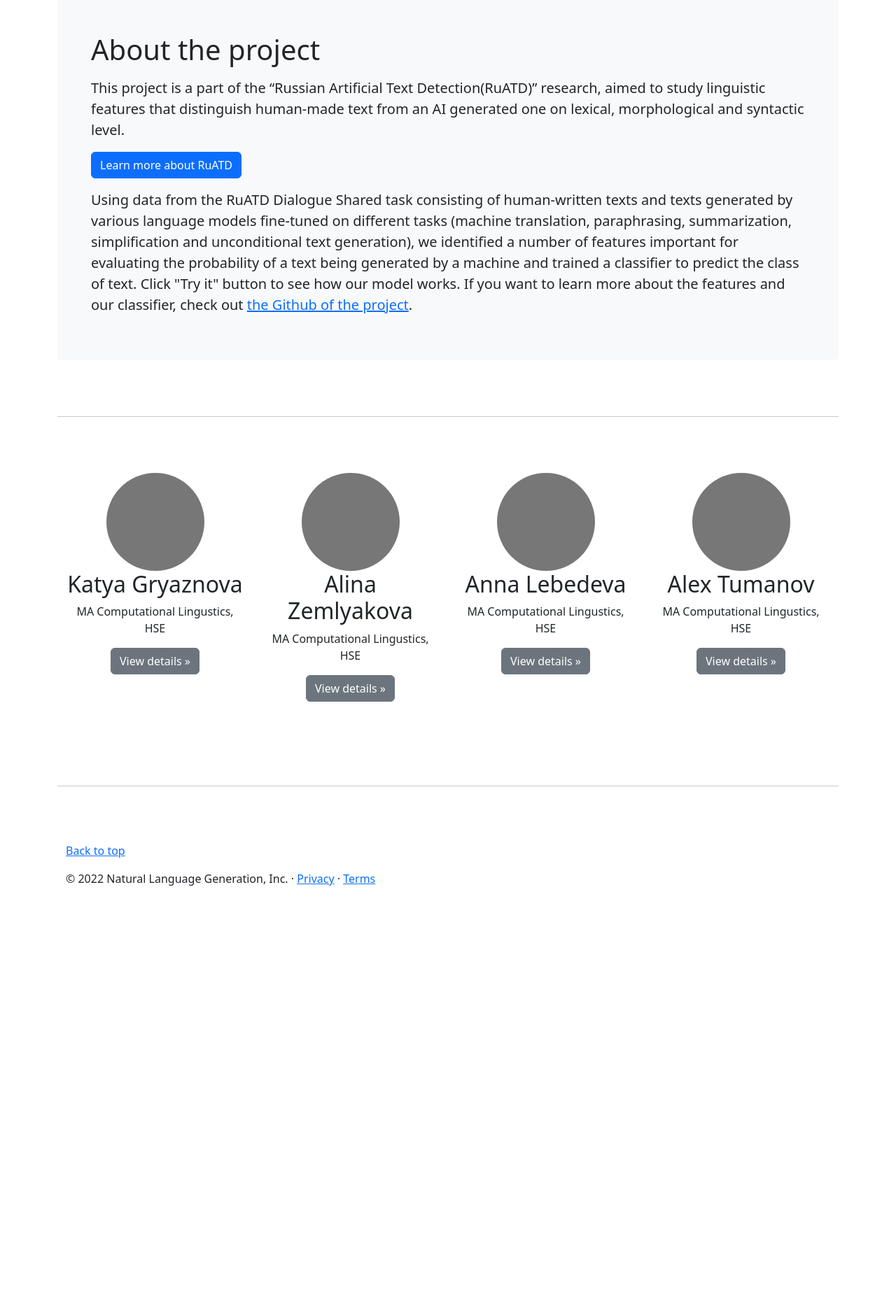
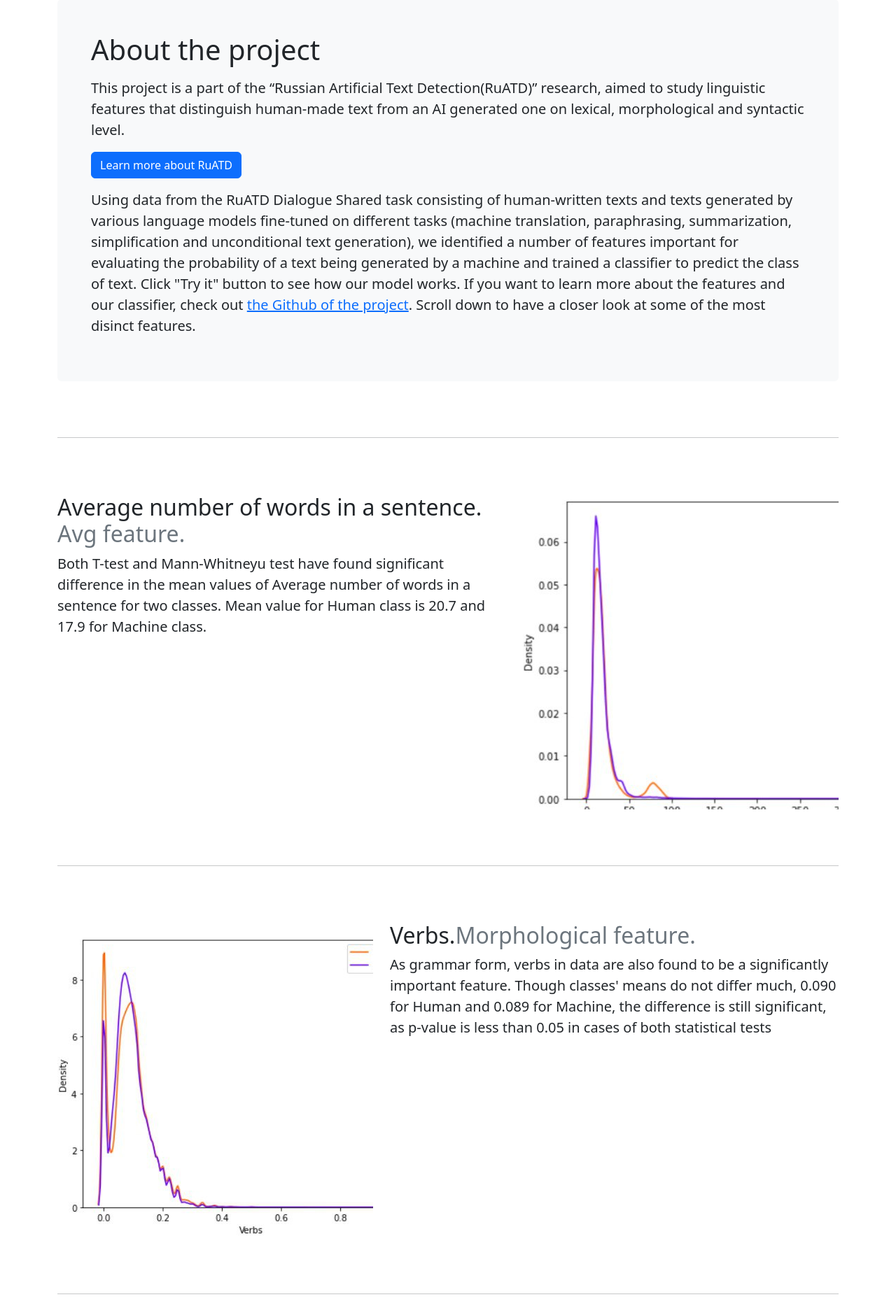
Before and after one commit to tumanov-a/machine-text-clf, a Flask app: page /about in a window 1280 px wide. Shown: the part 73-1927 px from the top of the page at 70% size. Before the commit the page ends 1339 px from the top, so only its background shows below. Run offline with Flask 2, Linux system fonts and the light colour scheme; some libraries are stand-ins or nearby versions.

Commit message:
Add files via upload

```diff
--- a/templates/about.html
+++ b/templates/about.html
@@ -52,11 +52,59 @@
           summarization, simplification and unconditional text generation), we identified a number of features
           important for evaluating the probability of a text being generated by a machine and trained a classifier to predict the class of text.
           Click "Try it" button to see how our model works. If you want to learn more about the features and our classifier, check out <a href="https://github.com/tumanov-a/RuATD" class="link-primary">the Github of the project</a>.
+          Scroll down to have a closer look at some of the most disinct features.
         </p>
         <p></p>
       </div>
 
     <hr class="featurette-divider">
+    <!-- Feature desciprtion -->
+      <div class="row featurette">
+        <div class="col-md-7">
+          <h2 class="featurette-heading">Average number of words in a sentence. <span class="text-muted">Avg feature.</span></h2>
+          <p class="lead">Both T-test and Mann-Whitneyu test have found significant difference in the mean values of Average number of words in a sentence for two classes.
+            Mean value for Human class is 20.7 and 17.9 for Machine class.
+          </p>
+        </div>
+        <div class="col-md-5">
+          <svg class="bd-placeholder-img bd-placeholder-img-lg featurette-image img-fluid mx-auto" width="500" height="500" xmlns="http://www.w3.org/2000/svg" preserveAspectRatio="xMidYMid slice" focusable="false" role="img" aria-label="Placeholder: 500x500"><title>Placeholder</title><rect width="100%" height="100%" fill="#eee"/><text x="50%" y="50%" fill="#aaa" dy=".3em">500x500</text>
+          <image href = "average_words.jpg" class="img-responsive"/>
+          </svg>
+      </div>
+    </div>
+
+    <hr class="featurette-divider">
+      <div class="row featurette">
+        <div class="col-md-7 order-md-2">
+          <h2 class="featurette-heading">Verbs.<span class="text-muted">Morphological feature.</span></h2>
+          <p class="lead">As grammar form, verbs in data are also found to be a significantly important feature.
+            Though classes' means do not differ much, 0.090 for Human and 0.089 for Machine, the difference is still significant, as p-value is less than 0.05 in cases of both statistical tests
+          </p>
+        </div>
+        <div class="col-md-5 order-md-1">
+          <svg class="bd-placeholder-img bd-placeholder-img-lg featurette-image img-fluid mx-auto" width="500" height="500" xmlns="http://www.w3.org/2000/svg" preserveAspectRatio="xMidYMid slice" focusable="false" role="img" aria-label="Placeholder: 500x500"><title>Placeholder</title><rect width="100%" height="100%" fill="#eee"/><text x="50%" y="50%" fill="#aaa" dy=".3em">500x500</text>
+          <image href = "verbs.jpg" class="img-responsive"/>
+          </svg>
+      </div>
+    </div>
+
+    <hr class="featurette-divider">
+      <div class="row featurette">
+        <div class="col-md-7 order-md-2">
+          <h2 class="featurette-heading">Density of punctuation symbols. <span class="text-muted">Frequency feature.</span></h2>
+          <p class="lead">An example of a significant frequency feature. For Human and Machine class the means are 0.031 and 0.28 respectively.</p>
+        </div>
+        <div class="col-md-5 order-md-1">
+          <svg class="bd-placeholder-img bd-placeholder-img-lg featurette-image img-fluid mx-auto" width="500" height="500" xmlns="http://www.w3.org/2000/svg" preserveAspectRatio="xMidYMid slice" focusable="false" role="img" aria-label="Placeholder: 500x500"><title>Placeholder</title><rect width="100%" height="100%" fill="#eee"/><text x="50%" y="50%" fill="#aaa" dy=".3em">500x500</text>
+          <image href = "density.jpg" class="img-responsive"/>
+          </svg>
+      </div>
+    </div>
+
+
+
+    <hr class="featurette-divider">
+
       <div class="container marketing">
         <!-- Four columns of text -->
         <div class="row">
```
Also changed, not shown: templates/average_words.jpg (added), templates/density.jpg (added), templates/verbs.jpg (added).
